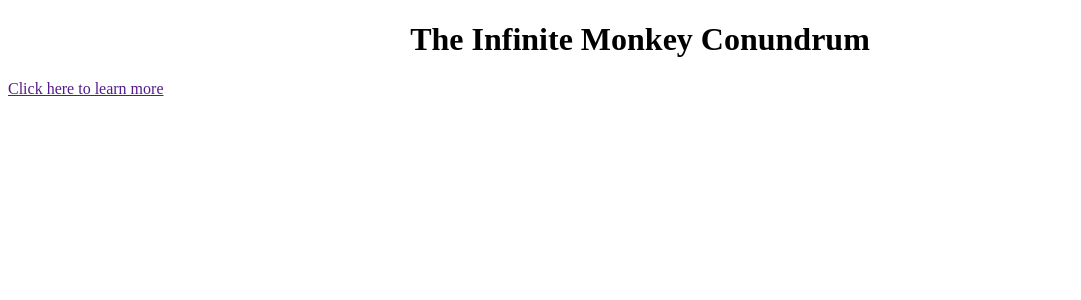
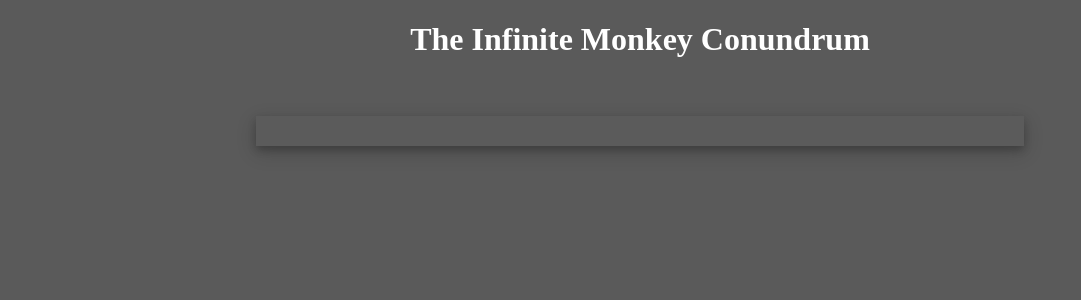
Before and after one commit to Jennics-SG/Infinite-Monkey-Conundrum, a Node project: template views/index.ejs in a window 1280 px wide. Shown: the top 300 px of the page, without its empty margins (0-1081 px from the left). Run offline with Node 20 templates, Linux system fonts and the light colour scheme; the template is opened without the code that fills it, so the values that code supplies are empty.

Commit message:
Most recent entries now displayed
Also added some more styling

```diff
--- a/index.js
+++ b/index.js
@@ -46,8 +46,11 @@ const server = () => {
         let charactersStr = data.display.toString().replaceAll(',', '');
         let letters = charactersStr.replaceAll('**', ',');
 
+        let mostRecent = data.display.slice(-60).toString().replaceAll(',', '');
+        console.log(mostRecent);
+
         // Render page with data
-        res.render('index',{letters: letters})
+        res.render('index',{letters: letters, mostRecent: mostRecent})
     });
 
     this.app.get('/style.css', (req, res) => {
@@ -62,7 +65,7 @@ const server = () => {
         let text = data.about.text;
         let link = data.about.link;
 
-        res.render('index', {letters: text, url: link})
+        res.render('index', {letters: text, url: link, url: '/about'})
     })
 
     this.app.listen(this.port, () => {
@@ -126,7 +129,7 @@ const wordsInJSON = () => {
             for(let i = 0; i <= longestFound[0].length; i++)
                 letterJSON.display.pop()
 
-            letterJSON.display.push(`<em style='color:red'>${longestFound[0]}</em>`)
+            letterJSON.display.push(`<em style='color:lightblue'>${longestFound[0]}</em>`)
 
             let data = JSON.stringify(letterJSON);
 
@@ -158,6 +161,7 @@ const getLetter = () => {
 
         letterJSON.letters.push(char);
         letterJSON.display.push(char);
+
         let data = JSON.stringify(letterJSON);
         fs.writeFile('letters.json', data, err => {
             if (err)
--- a/static/css/style.css
+++ b/static/css/style.css
@@ -1,11 +1,27 @@
-#content {
-    width: 99%;
+body{
+    background-color: rgb(90, 90, 90);
+    color: white;
+}
+
+#fullContent{
+    background-color: rgb(91, 91, 91);
+    margin: auto;
+    width: 60%;
+    overflow-x: auto;
+    overflow-wrap: anywhere;
+    padding: 5px;
+    word-break: break-all;
+    font-size: 20px;
+    padding: 5px;
+    box-shadow: 0 4px 8px 0 rgba(0, 0, 0, 0.2), 0 6px 20px 0 rgba(0, 0, 0, 0.19);
+}
+
+#fulllContent.p{
     text-align: left;
     overflow-x: auto;
     overflow-wrap: anywhere;
     word-break: break-all;
-    font-size: 20px;
-    padding: 5px;
+    font-size: 50px;
 }
 
 .word {
--- a/views/index.ejs
+++ b/views/index.ejs
@@ -11,10 +11,16 @@
     </head>
     <body>
         <h1 style="text-align: center;">The Infinite Monkey Conundrum</h1>
-        <a href ="<%= locals.url %>">Click here to learn more</a>
         <br>
-        <div id="content">
-            <p id="content"> <%- locals.letters %> </p>
+        <% if(locals.mostRecent) { %>
+        <div id = "fullContent" style="text-align:center ">
+            <h3>In the past minute they Monkey has wrote</h3>
+            <p> <%- locals.mostRecent %> </p>
+        </div>
+        <% } %>
+        <br/>
+        <div id = "fullContent">
+            <p> <%- locals.letters %> </p>
         </div>
     </body>
 </html>
```
Also changed, not shown: letters.json (+1 -1 lines).
